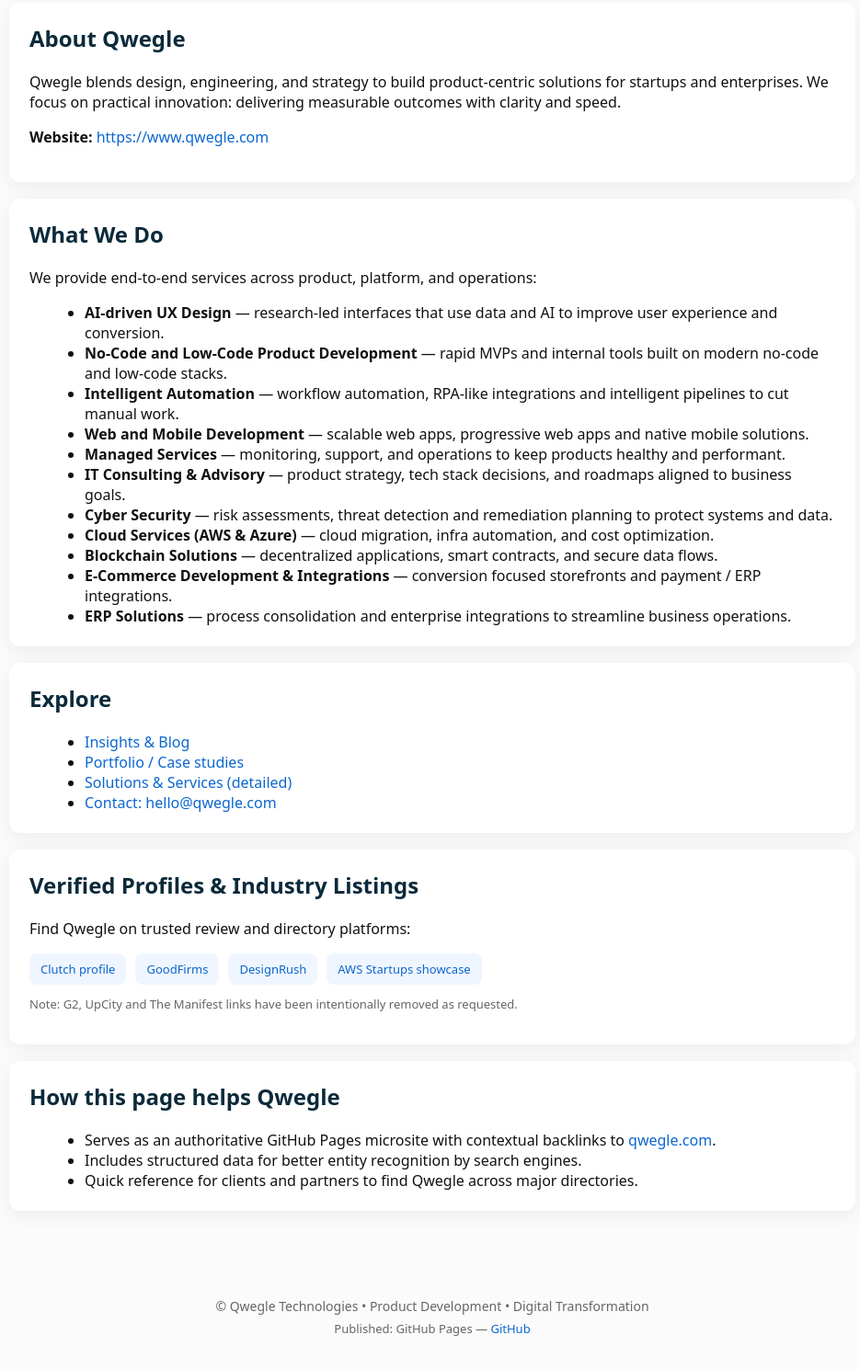
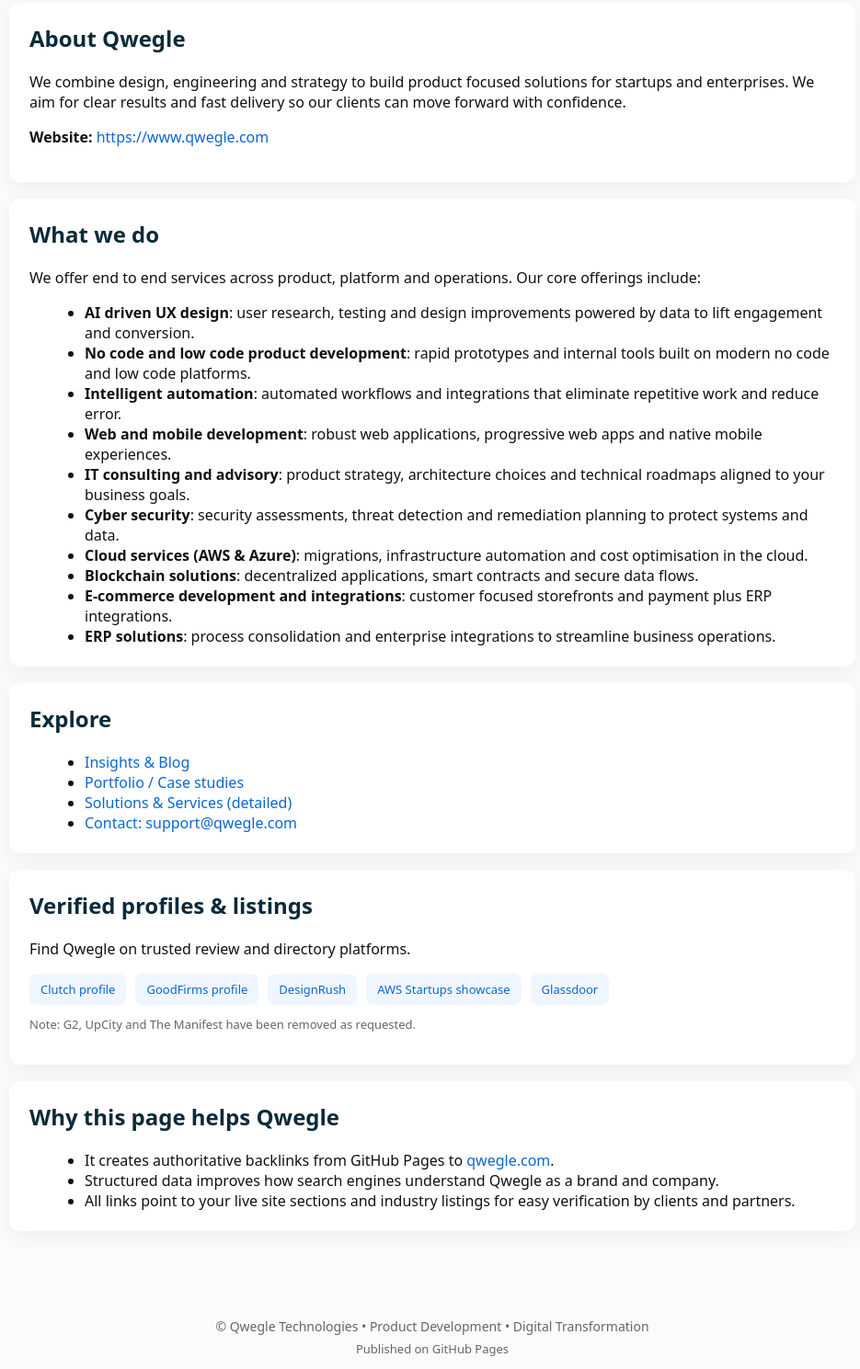
Before and after one commit to QwegleTechie/qwegle.github.io, a plain HTML site: page index.html in a window 1280 px wide. Shown: the part 185-1674 px from the top of the page at 92% size, without its empty margins (170-1105 px from the left). Drawn offline with Linux system fonts and the light colour scheme.

Commit message:
index.html

```diff
--- a/index.html
+++ b/index.html
@@ -4,14 +4,13 @@
   <meta charset="utf-8" />
   <meta name="viewport" content="width=device-width,initial-scale=1" />
   <title>Qwegle Technologies | Product Development & Digital Transformation</title>
-  <meta name="description" content="Qwegle Technologies delivers product development, AI-driven UX, no-code solutions, intelligent automation, managed services, cloud and blockchain to help businesses scale faster." />
+  <meta name="description" content="Qwegle Technologies delivers product development and digital transformation services including AI-driven UX, no code product development, intelligent automation, cloud and blockchain solutions." />
 
   <!-- Open Graph -->
   <meta property="og:title" content="Qwegle Technologies | Product Development & Digital Transformation" />
-  <meta property="og:description" content="We build AI-driven UX, no-code products, intelligent automation, cloud & blockchain solutions and provide managed services to help businesses scale." />
+  <meta property="og:description" content="We design and build products that simplify operations and help businesses scale. Services include AI-driven UX, no code development, intelligent automation, cloud and blockchain." />
   <meta property="og:url" content="https://www.qwegle.com/" />
   <meta property="og:type" content="website" />
-  <!-- Replace the image URL below with a valid Qwegle logo image URL if available -->
   <meta property="og:image" content="https://www.qwegle.com/images/logo.png" />
   <meta name="twitter:card" content="summary_large_image" />
 
@@ -24,13 +23,14 @@
     "url": "https://www.qwegle.com",
     "logo": "https://www.qwegle.com/images/logo.png",
     "sameAs": [
-      "https://clutch.co/profile/qwegle",
-      "https://www.goodfirms.co/company/qwegle",
+      "https://clutch.co/profile/qwegle-technologies",
+      "https://www.goodfirms.co/company/wegle",
       "https://www.designrush.com/agency/profile/qwegle-inc",
       "https://aws.amazon.com/startups/showcase/startup-details/bc344bdb-af74-482d-aa56-002e50eefccb",
+      "https://www.glassdoor.co.in/Reviews/Qwegle-Technologies-Reviews-E8842005.htm",
       "https://qwegle.github.io"
     ],
-    "description": "Qwegle Technologies delivers product development and digital transformation solutions including AI-driven UX, no-code product development, intelligent automation, cloud, blockchain and managed services."
+    "description": "Qwegle Technologies delivers product development and digital transformation solutions including AI-driven UX, no code product development, intelligent automation, cloud, blockchain, e-commerce and ERP solutions."
   }
   </script>
 
@@ -54,64 +54,64 @@
 <body>
   <header>
     <h1>Qwegle Technologies</h1>
-    <p>Product development and digital transformation that simplifies operations, improves efficiency, and helps businesses scale.</p>
+    <p>Product development and digital transformation that simplifies operations and helps businesses scale.</p>
   </header>
 
   <main>
     <section class="section" id="about">
       <h2>About Qwegle</h2>
-      <p>Qwegle blends design, engineering, and strategy to build product-centric solutions for startups and enterprises. We focus on practical innovation: delivering measurable outcomes with clarity and speed.</p>
+      <p>We combine design, engineering and strategy to build product focused solutions for startups and enterprises. We aim for clear results and fast delivery so our clients can move forward with confidence.</p>
       <p><strong>Website:</strong> <a href="https://www.qwegle.com" target="_blank" rel="noopener noreferrer">https://www.qwegle.com</a></p>
     </section>
 
     <section class="section" id="services">
-      <h2>What We Do</h2>
-      <p>We provide end-to-end services across product, platform, and operations:</p>
+      <h2>What we do</h2>
+      <p>We offer end to end services across product, platform and operations. Our core offerings include:</p>
       <ul>
-        <li><strong>AI-driven UX Design</strong> — research-led interfaces that use data and AI to improve user experience and conversion.</li>
-        <li><strong>No-Code and Low-Code Product Development</strong> — rapid MVPs and internal tools built on modern no-code and low-code stacks.</li>
-        <li><strong>Intelligent Automation</strong> — workflow automation, RPA-like integrations and intelligent pipelines to cut manual work.</li>
-        <li><strong>Web and Mobile Development</strong> — scalable web apps, progressive web apps and native mobile solutions.</li>
-        <li><strong>Managed Services</strong> — monitoring, support, and operations to keep products healthy and performant.</li>
-        <li><strong>IT Consulting & Advisory</strong> — product strategy, tech stack decisions, and roadmaps aligned to business goals.</li>
-        <li><strong>Cyber Security</strong> — risk assessments, threat detection and remediation planning to protect systems and data.</li>
-        <li><strong>Cloud Services (AWS & Azure)</strong> — cloud migration, infra automation, and cost optimization.</li>
-        <li><strong>Blockchain Solutions</strong> — decentralized applications, smart contracts, and secure data flows.</li>
-        <li><strong>E-Commerce Development & Integrations</strong> — conversion focused storefronts and payment / ERP integrations.</li>
-        <li><strong>ERP Solutions</strong> — process consolidation and enterprise integrations to streamline business operations.</li>
+        <li><strong>AI driven UX design</strong>: user research, testing and design improvements powered by data to lift engagement and conversion.</li>
+        <li><strong>No code and low code product development</strong>: rapid prototypes and internal tools built on modern no code and low code platforms.</li>
+        <li><strong>Intelligent automation</strong>: automated workflows and integrations that eliminate repetitive work and reduce error.</li>
+        <li><strong>Web and mobile development</strong>: robust web applications, progressive web apps and native mobile experiences.</li>
+        <li><strong>IT consulting and advisory</strong>: product strategy, architecture choices and technical roadmaps aligned to your business goals.</li>
+        <li><strong>Cyber security</strong>: security assessments, threat detection and remediation planning to protect systems and data.</li>
+        <li><strong>Cloud services (AWS &amp; Azure)</strong>: migrations, infrastructure automation and cost optimisation in the cloud.</li>
+        <li><strong>Blockchain solutions</strong>: decentralized applications, smart contracts and secure data flows.</li>
+        <li><strong>E-commerce development and integrations</strong>: customer focused storefronts and payment plus ERP integrations.</li>
+        <li><strong>ERP solutions</strong>: process consolidation and enterprise integrations to streamline business operations.</li>
       </ul>
     </section>
 
     <section class="section" id="explore">
       <h2>Explore</h2>
       <ul>
-        <li><a href="https://www.qwegle.com/blog" target="_blank" rel="noopener noreferrer">Insights & Blog</a></li>
-        <li><a href="https://www.qwegle.com/projects" target="_blank" rel="noopener noreferrer">Portfolio / Case studies</a></li>
-        <li><a href="https://www.qwegle.com/solutions" target="_blank" rel="noopener noreferrer">Solutions & Services (detailed)</a></li>
-        <li><a href="mailto:hello@qwegle.com">Contact: hello@qwegle.com</a></li>
+        <li><a href="https://www.qwegle.com/blog-qwegle/" target="_blank" rel="noopener noreferrer">Insights &amp; Blog</a></li>
+        <li><a href="https://www.qwegle.com/case-studies/" target="_blank" rel="noopener noreferrer">Portfolio / Case studies</a></li>
+        <li><a href="https://www.qwegle.com/solutions/" target="_blank" rel="noopener noreferrer">Solutions &amp; Services (detailed)</a></li>
+        <li><a href="mailto:support@qwegle.com">Contact: support@qwegle.com</a></li>
       </ul>
     </section>
 
     <section class="section" id="profiles">
-      <h2>Verified Profiles & Industry Listings</h2>
-      <p>Find Qwegle on trusted review and directory platforms:</p>
+      <h2>Verified profiles &amp; listings</h2>
+      <p>Find Qwegle on trusted review and directory platforms.</p>
 
       <div class="badges">
-        <div class="badge"><a href="https://clutch.co/profile/qwegle" target="_blank" rel="noopener noreferrer">Clutch profile</a></div>
-        <div class="badge"><a href="https://www.goodfirms.co/company/qwegle" target="_blank" rel="noopener noreferrer">GoodFirms</a></div>
+        <div class="badge"><a href="https://clutch.co/profile/qwegle-technologies" target="_blank" rel="noopener noreferrer">Clutch profile</a></div>
+        <div class="badge"><a href="https://www.goodfirms.co/company/wegle" target="_blank" rel="noopener noreferrer">GoodFirms profile</a></div>
         <div class="badge"><a href="https://www.designrush.com/agency/profile/qwegle-inc" target="_blank" rel="noopener noreferrer">DesignRush</a></div>
         <div class="badge"><a href="https://aws.amazon.com/startups/showcase/startup-details/bc344bdb-af74-482d-aa56-002e50eefccb" target="_blank" rel="noopener noreferrer">AWS Startups showcase</a></div>
+        <div class="badge"><a href="https://www.glassdoor.co.in/Reviews/Qwegle-Technologies-Reviews-E8842005.htm" target="_blank" rel="noopener noreferrer">Glassdoor</a></div>
       </div>
 
-      <p style="margin-top:12px; color:var(--muted); font-size:13px">Note: G2, UpCity and The Manifest links have been intentionally removed as requested.</p>
+      <p style="margin-top:12px; color:var(--muted); font-size:13px">Note: G2, UpCity and The Manifest have been removed as requested.</p>
     </section>
 
     <section class="section" id="notes">
-      <h2>How this page helps Qwegle</h2>
+      <h2>Why this page helps Qwegle</h2>
       <ul>
-        <li>Serves as an authoritative GitHub Pages microsite with contextual backlinks to <a href="https://www.qwegle.com" target="_blank" rel="noopener noreferrer">qwegle.com</a>.</li>
-        <li>Includes structured data for better entity recognition by search engines.</li>
-        <li>Quick reference for clients and partners to find Qwegle across major directories.</li>
+        <li>It creates authoritative backlinks from GitHub Pages to <a href="https://www.qwegle.com" target="_blank" rel="noopener noreferrer">qwegle.com</a>.</li>
+        <li>Structured data improves how search engines understand Qwegle as a brand and company.</li>
+        <li>All links point to your live site sections and industry listings for easy verification by clients and partners.</li>
       </ul>
     </section>
   </main>
@@ -119,7 +119,7 @@
   <footer>
     <div style="max-width:920px;margin:0 auto;padding:10px 18px">
       <p style="margin:0 0 6px 0">© Qwegle Technologies • Product Development • Digital Transformation</p>
-      <p style="margin:0;color:var(--muted);font-size:13px">Published: GitHub Pages — <a href="https://github.com/" target="_blank" rel="noopener noreferrer">GitHub</a></p>
+      <p style="margin:0;color:var(--muted);font-size:13px">Published on GitHub Pages</p>
     </div>
   </footer>
 </body>
```
